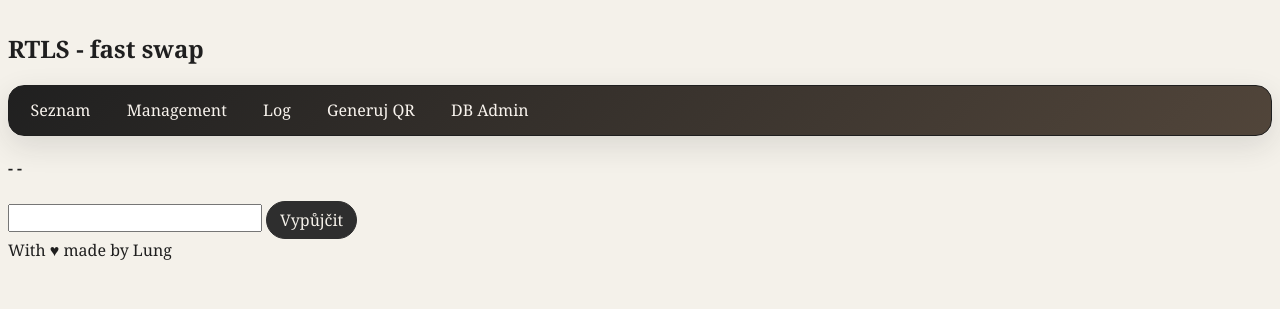
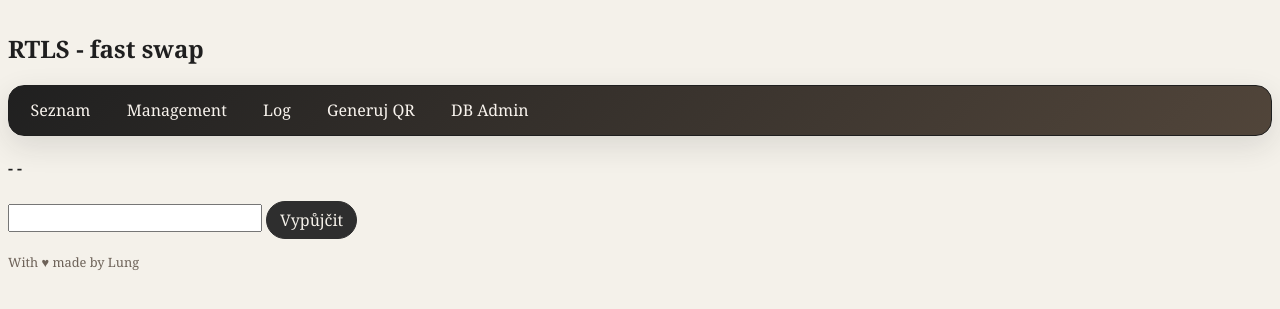
Before and after one commit to skaut/Radio-Tym-Lending-System, a PHP site: template templates/fast.phtml in a window 1280 px wide. Shown: the top 309 px of the page. Run offline with PHP 8.4, Linux system fonts and the light colour scheme; the template is opened without the code that fills it, so the values that code supplies are empty.

Commit message:
Tidy page shell footer

```diff
--- a/templates/suffix.phtml
+++ b/templates/suffix.phtml
@@ -1,3 +1,4 @@
-<footer>With ♥ made by Lung</footer>
+		<footer class="page-footer">With ♥ made by Lung</footer>
+	</div>
 </body>
 </html>
```
